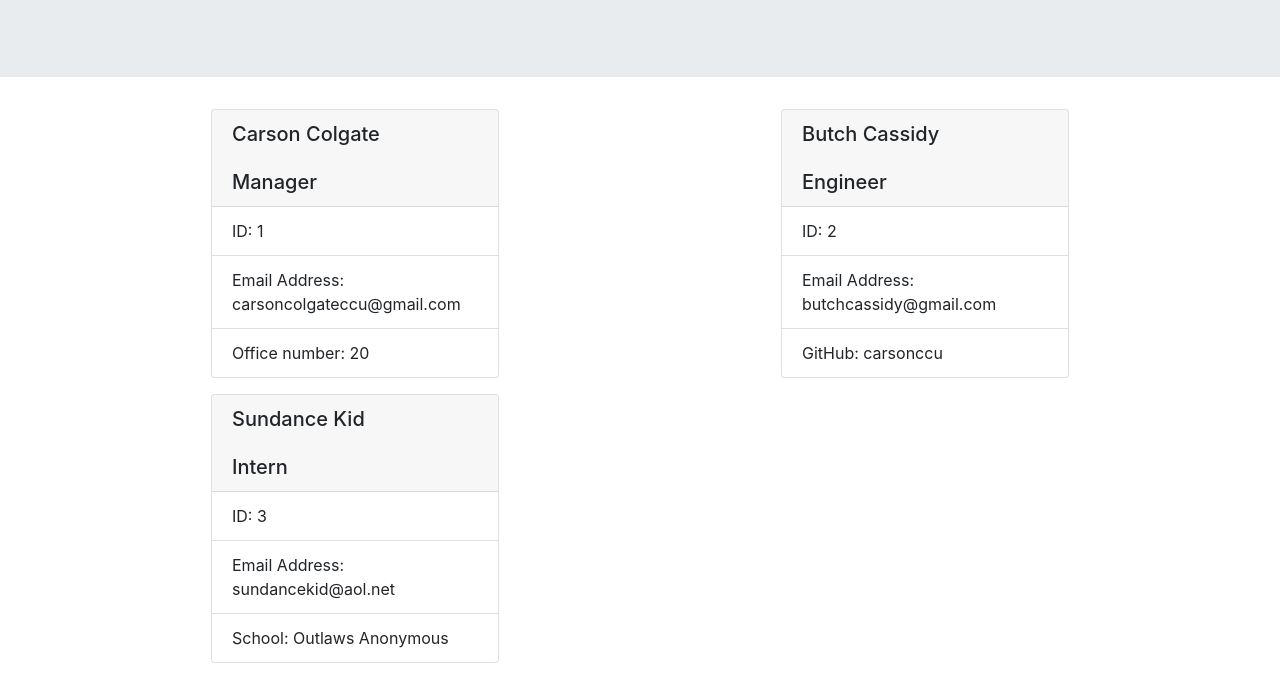
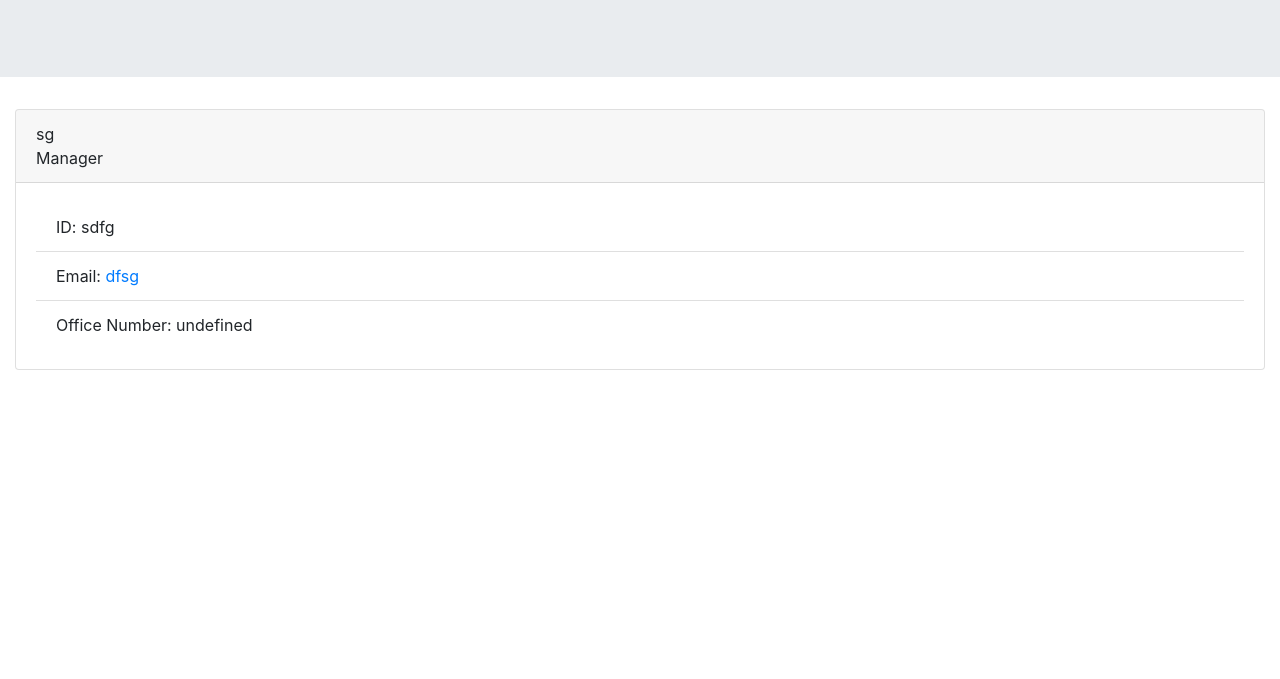
Before and after one commit to carsonccu/Team-Profile-Generator, a website: page index.html in a window 1280 px wide. Shown: the part 172-851 px from the top of the page. After the commit the page ends 800 px from the top, so only its background shows below. Drawn offline with nearby package versions, Linux system fonts and the light colour scheme.

Commit message:
fixed a bug with office number added to my read me

```diff
--- a/index.html
+++ b/index.html
@@ -17,41 +17,16 @@
             <h1 class="display-4">My Team</h1>
             <p class="lead">Welcome to an overview of your team and their positions</p>
         </div>
-    </div>
-    <div class="container">
-        <div class="row">
-            <div class="col-6">
-                <div class="card mx-auto mb-3" style="width: 18rem">
-                    <h5 class="card-header">Carson Colgate<br /><br />Manager</h5>
-                    <ul class="list-group list-group-flush">
-                        <li class="list-group-item">ID: 1</li>
-                        <li class="list-group-item">Email Address: carsoncolgateccu@gmail.com</li>
-                        <li class="list-group-item">Office number: 20</li>
-                    </ul>
-                </div>
-            </div>
-            <div class="col-6">
-                <div class="card mx-auto mb-3" style="width: 18rem">
-                    <h5 class="card-header">Butch Cassidy<br /><br />Engineer</h5>
-                    <ul class="list-group list-group-flush">
-                        <li class="list-group-item">ID: 2</li>
-                        <li class="list-group-item">Email Address: butchcassidy@gmail.com</li>
-                        <li class="list-group-item">GitHub: carsonccu</li>
-                    </ul>
-                </div>
-            </div>
-            <div class="col-6">
-                <div class="card mx-auto mb-3" style="width: 18rem">
-                    <h5 class="card-header">Sundance Kid<br /><br />Intern</h5>
-                    <ul class="list-group list-group-flush">
-                        <li class="list-group-item">ID: 3</li>
-                        <li class="list-group-item">Email Address: sundancekid@aol.net</li>
-                        <li class="list-group-item">School: Outlaws Anonymous</li>
-                    </ul>
-                </div>
-            </div>
-        </div>
-    </div>
-</body>
-
-</html>
+    </div> <div class="col mb-4">
+        <div class="card">
+          <div class="card-header">
+                sg <br>
+<i class="fas fa-mug-hot"></i> Manager
+          </div>
+                <div class="card-body">
+                  <ul class="list-group list-group-flush">
+                    <li class="list-group-item">ID: sdfg</li>
+                    <li class="list-group-item">Email:<a href = "mailto: dfsg"> dfsg</a></li>
+<li class="list-group-item">Office Number: undefined</li>
+</ul></div></div></div>
+</div></body></html>
--- a/lib/Manager.js
+++ b/lib/Manager.js
@@ -8,7 +8,7 @@ class Manager extends Employee {
     getRole() {
         return "Manager";
     }
-    getSchool() {
+    getOfficeNumber() {
         return this.officeNumber;
     }
 }
```
Also changed, not shown: index.js (+20 -18 lines), src/genhtml.js (+37 -2 lines), README.md, 1 other file.
